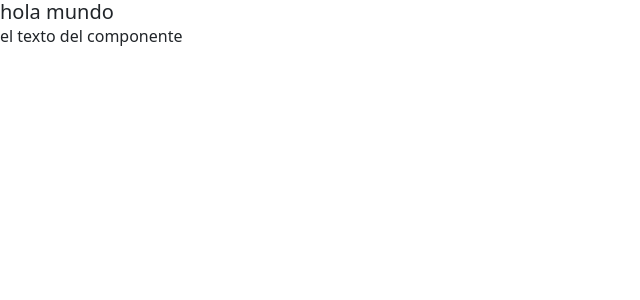
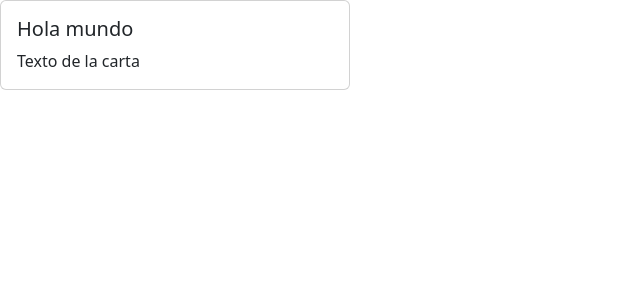
Before and after one commit to SrNanu/react-app, a React (Vite) app: page / in a window 1280 px wide. Shown: the top 300 px of the page, without its empty margins (0-640 px from the left). Built offline with nearby package versions, Linux system fonts and the light colour scheme.

Commit message:
Children

```diff
--- a/src/App.tsx
+++ b/src/App.tsx
@@ -1,7 +1,7 @@
-import {CardBody} from "./components/Card.tsx";
+import {CardBody, Card} from "./components/Card.tsx";
 
 function App() {
-  return <CardBody title={"hola mundo"} text={"el texto del componente"} />;
+  return (<Card><CardBody title="Hola mundo" text="Texto de la carta"/>  </Card>);
 }
 
 export default App;
--- a/src/components/Card.tsx
+++ b/src/components/Card.tsx
@@ -1,17 +1,20 @@
 //import { Fragment } from "react/jsx-runtime";
 // ==> <fragment> </fragment> is used to return multiple elements
+
+import { ReactNode } from "react";
+
 // ==> but we can use <> </> instead of <fragment> </fragment>
 interface CardProps {
-  body: string;
+  children?: ReactNode;
 }
 function Card(props: CardProps) {
   // Desctructuring
-  const { body } = props;
+  const { children } = props;
   //Alternative but not recommended becouse you can´t know if the props is used
   //const body = props.body;
   return (
     <div className="card" style={{ width: "350px" }}>
-      <div className="card-body">{body} </div>
+      <div className="card-body">{children} </div>
     </div>
   );
 }
```
